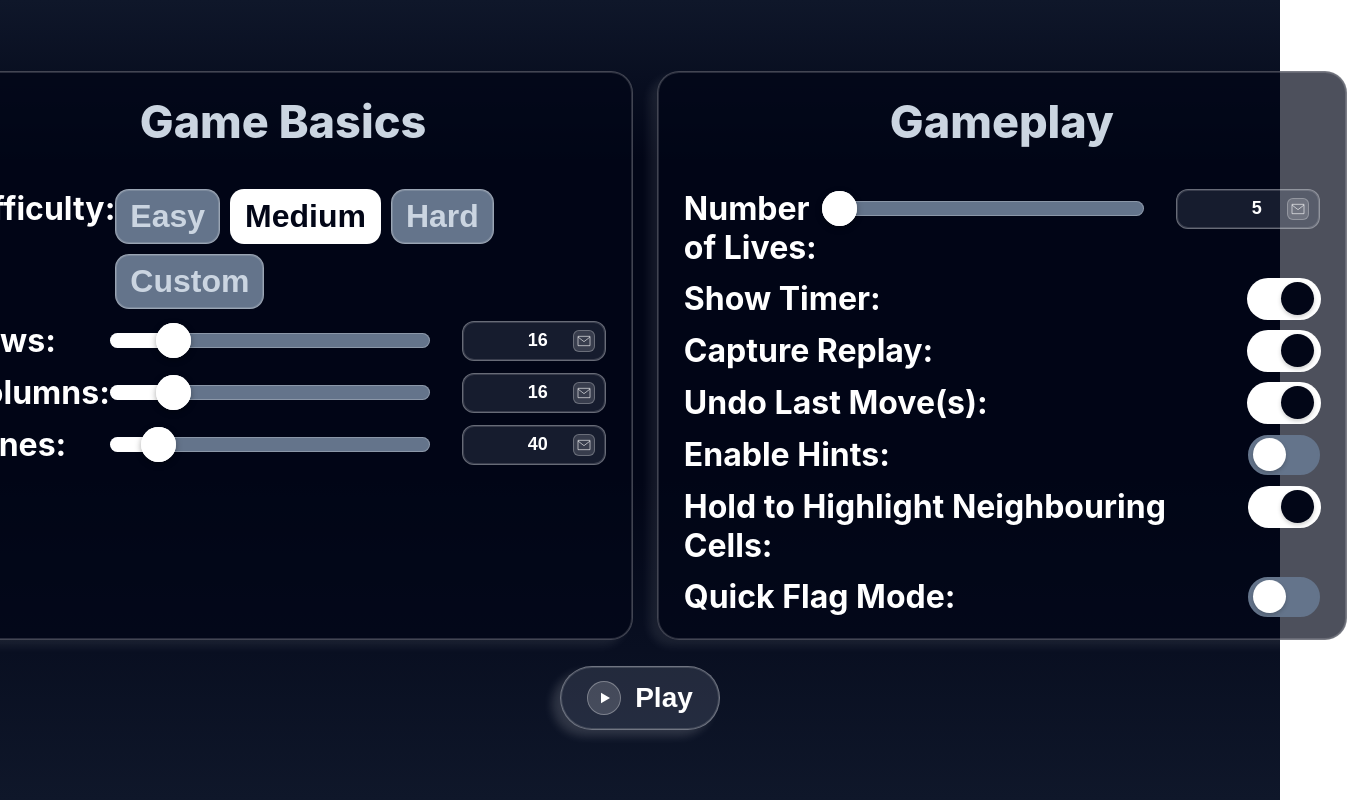
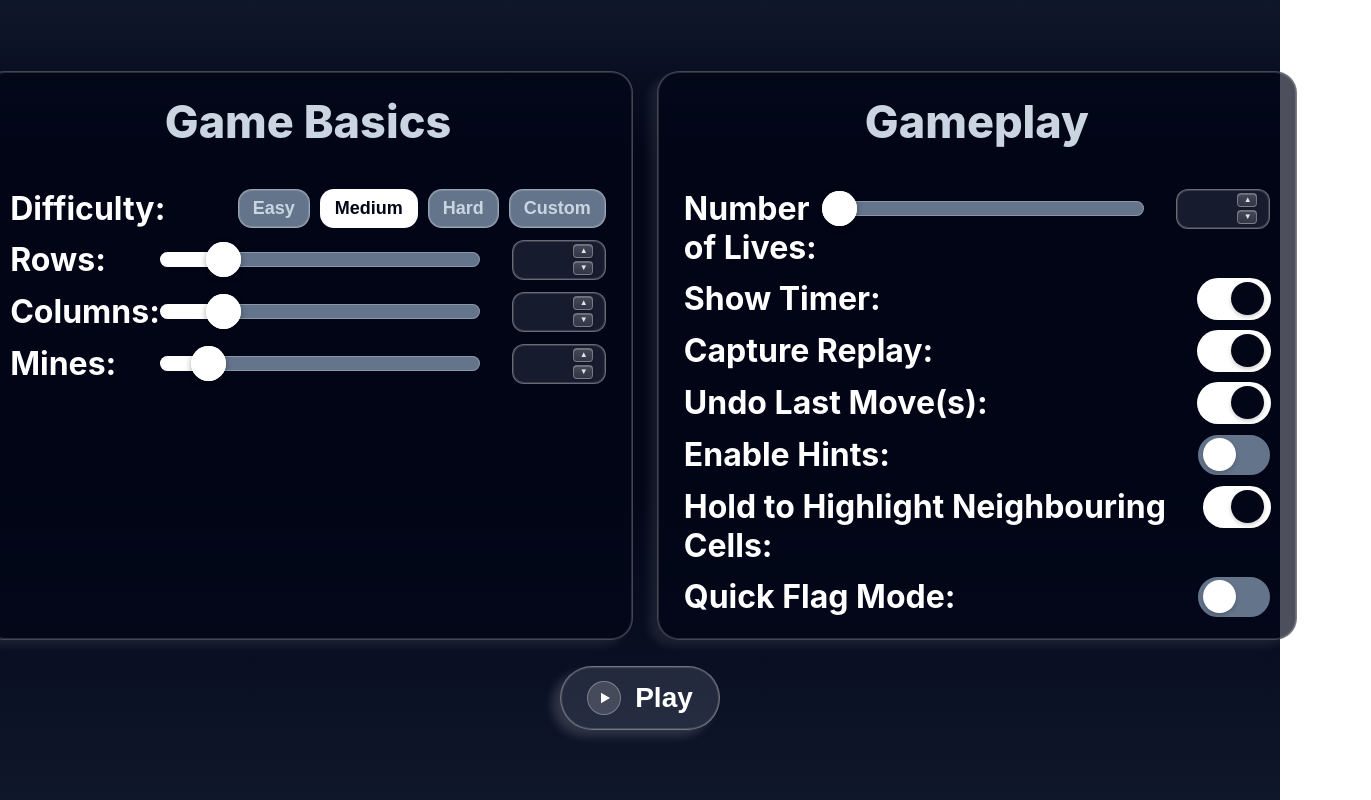
Before and after one commit to liskarovh/YIQ-Idiot-s-guide-to-simple-logic, a React (Create React App) app in the folder src/Frontend/: page /minesweeper-settings in a window 1280 px wide. Shown: the whole page, 1371 px wide, since content can reach past the window. Built offline with nearby package versions, Linux system fonts and the light colour scheme.

Commit message:
feat: enhance NumberField component with increment/decrement functionality and improved props
Signed-off-by: Jan Kalina <xkalinj00@stud.fit.vutbr.cz>

```diff
--- a/src/Frontend/src/components/NumberField.jsx
+++ b/src/Frontend/src/components/NumberField.jsx
@@ -1,97 +1,233 @@
-// javascript
-import React from 'react';
-import colors from '../Colors';
+import React, {useMemo} from "react";
+import colors from "../Colors";
 
 /**
- * NumberField — numeric input with optional icon and parameterized sizing.
+ * NumberField is a styled numeric input component with increment/decrement buttons.
+ * It supports minValue/maxValue bounds, step, custom digit width, and can display zero as infinity.
  *
- * Props:
- * - value: number | string — current input value (controlled)
- * - onChange: (n: number) => void — callback invoked with the parsed numeric value
- * - min?: number — optional minimum allowed value
- * - max?: number — optional maximum allowed value
- * - step?: number — step increment for the native input (default: 1)
- * - icon?: ReactNode — optional trailing icon element (e.g. <svg/>)
- * - inputWidth?: number — width of the input itself in px (default: 88)
- * - height?: number — height of the entire component in px (default: 40)
- * - padding?: number — inner horizontal padding in px (default: 10)
- * - fontSize?: number — font size in px (default: 18)
- * - borderRadius?: number — border radius in px (default: 12)
+ * @param {Object} props
+ * @param {number} presetValue - Current presetValue of the field.
+ * @param {number} minValue - Minimum allowed presetValue.
+ * @param {number} maxValue - Maximum allowed presetValue.
+ * @param {number} [maxDigits=3] - Maximum number of digits to display.
+ * @param {function} onChange - Callback when presetValue changes.
+ * @param {number} [step=1] - Step for increment/decrement.
+ * @param {number} [height=40] - Height of the input.
+ * @param {number} [padding=10] - Horizontal padding.
+ * @param {number} [fontSize=18] - Font size.
+ * @param {number} [borderRadius=12] - Border radius.
+ * @param {boolean} [zeroAsInfinity=false] - If true, display zero as ∞.
  */
 function NumberField({
-                         value,
+                         presetValue,
+                         minValue,
+                         maxValue,
+                         maxDigits = 3,
                          onChange,
-                         min,
-                         max,
                          step = 1,
-                         icon,
-                         inputWidth = 88,
                          height = 40,
                          padding = 10,
                          fontSize = 18,
-                         borderRadius = 12
+                         borderRadius = 12,
+                         zeroAsInfinity = false
                      }) {
-    // Wrapper for the whole NumberField
+
+    // Calculate input width based on maxDigits or min/max values
+    const inputWidth = useMemo(() => {
+        let digits = maxDigits;
+
+        // If not explicitly set, calculate from min/max
+        if(!digits && (maxValue != null || minValue != null)) {
+            const maxVal = Math.max(
+                    Math.abs(maxValue ?? 0),
+                    Math.abs(minValue ?? 0)
+            );
+
+            digits = maxVal.toString().length;
+        }
+
+        // At least 2 digits, add space for ∞ if needed
+        digits = Math.max(digits || 2, zeroAsInfinity ? 1 : 0);
+
+        // Each digit ~14px
+        return digits * 14;
+    }, [maxValue, minValue, zeroAsInfinity, maxDigits]);
+
+    // Styles for the component
     const wrap = {
-        display: 'inline-flex',
-        alignItems: 'center',
-        gap: 8,                                              // gap between the input and the icon
-        padding: `6px ${padding}px`,                         // fixed vertical padding, horizontal is parameterized
+        display: "inline-flex",
+        alignItems: "center",
+        gap: 8,
+        padding: `6px ${padding}px`,
         height: height,
         borderRadius: borderRadius,
-        border: '1px solid rgba(255,255,255,0.35)',         // subtle light border
-        boxShadow: 'inset 0 0 0 1px rgba(255,255,255,0.15)', // inner light effect
-        background: 'rgba(148,163,184,0.15)',               // semi-transparent background
-        boxSizing: 'border-box',
+        border: "1px solid rgba(255,255,255,0.35)",
+        boxShadow: "inset 0 0 0 1px rgba(255,255,255,0.15)",
+        background: "rgba(148,163,184,0.15)",
+        boxSizing: "border-box"
     };
 
-    // Style for the numeric input itself
+    const inputContainer = {
+        position: "relative",
+        display: "inline-flex",
+        alignItems: "center"
+    };
+
     const input = {
         width: inputWidth,
-        background: 'transparent',                           // transparent background
-        border: 'none',                                     // no border (container provides it)
-        outline: 'none',                                    // no outline on focus
-        color: colors.text_header,                          // text color
+        background: "transparent",
+        border: "none",
+        outline: "none",
+        color: colors.text_header,
         fontSize: fontSize,
-        fontWeight: 700,                                    // bold font
-        textAlign: 'right',                                 // text aligned right
+        fontWeight: 700,
+        textAlign: "center",
+        MozAppearance: "textfield",
+        paddingRight: 28
     };
 
-    // Container for the icon (if provided)
-    const iconBox = {
-        width: 22,
-        height: 22,
-        borderRadius: 6,                                    // slightly smaller radius than main container
-        display: 'grid',
-        placeItems: 'center',                               // center the icon
-        background: 'rgba(255,255,255,0.15)',               // lighter background for the icon box
-        boxShadow: 'inset 0 0 0 1px rgba(255,255,255,0.25)', // subtle inner border
+    const spinnerContainer = {
+        position: "absolute",
+        right: 2,
+        display: "flex",
+        flexDirection: "column",
+        gap: 3
     };
 
-    // Handler for input value changes
-    function handleChange(e) {
-        const v = e.target.value;                           // get value from event
-        const n = Number(v);                                // convert to number
-        if (!Number.isNaN(n)) {                             // if it's a valid number
-            let next = n;
-            if (min != null) next = Math.max(min, next);   // enforce minimum if provided
-            if (max != null) next = Math.min(max, next);   // enforce maximum if provided
-            onChange?.(next);                               // call the callback
+    const arrowButton = {
+        width: 20,
+        height: 14,
+        background: "linear-gradient(180deg, rgba(255,255,255,0.2) 0%, rgba(255,255,255,0.12) 100%)",
+        border: "1px solid rgba(255,255,255,0.3)",
+        borderRadius: 4,
+        cursor: "pointer",
+        display: "grid",
+        placeItems: "center",
+        color: colors.text_header,
+        fontSize: 9,
+        transition: "all 0.15s ease",
+        userSelect: "none",
+        boxShadow: "0 1px 2px rgba(0,0,0,0.15), inset 0 1px 0 rgba(255,255,255,0.2)",
+        position: "relative",
+        overflow: "hidden"
+    };
+
+    const arrowIcon = {
+        fontSize: 8,
+        lineHeight: 1,
+        opacity: 0.85,
+        fontWeight: 900
+    };
+
+    // If zeroAsInfinity is true and value is 0, show ∞
+    const showInfinity = zeroAsInfinity && presetValue === 0;
+    const displayValue = showInfinity ? "∞" : presetValue;
+
+    // Handle manual input change.
+    function handleChange(event) {
+        const valueString = event.target.value;
+        const valueNumber = Number(valueString);
+        if(!Number.isNaN(valueNumber)) {
+            let nextNumber = valueNumber;
+            if(minValue != null) {
+                nextNumber = Math.max(minValue, nextNumber);
+            }
+            if(maxValue != null) {
+                nextNumber = Math.min(maxValue, nextNumber);
+            }
+            onChange?.(nextNumber);
         }
+    }
+
+    // Increment value by step, respecting max.
+    function increment() {
+        let nextNumber = presetValue + step;
+        if(maxValue != null) {
+            nextNumber = Math.min(maxValue, nextNumber);
+        }
+        onChange?.(nextNumber);
+    }
+
+    // Decrement value by step, respecting min.
+    function decrement() {
+        let next = presetValue - step;
+        if(minValue != null) {
+            next = Math.max(minValue, next);
+        }
+        onChange?.(next);
     }
 
     return (
             <div style={wrap}>
-                <input
-                        type="number"
-                        value={value}
-                        min={min}
-                        max={max}
-                        step={step}
-                        onChange={handleChange}
-                        style={input}
-                />
-                {icon && <div style={iconBox}>{icon}</div>}
+                {/* Hide default browser number spinners */}
+                <style>
+                    {`
+                        input[type="number"]::-webkit-inner-spin-button,
+                        input[type="number"]::-webkit-outer-spin-button {
+                            -webkit-appearance: none;
+                            margin: 0;
+                        }
+                    `}
+                </style>
+                <div style={inputContainer}>
+                    <input
+                            type="text"
+                            value={displayValue}
+                            min={minValue}
+                            max={maxValue}
+                            step={step}
+                            onChange={handleChange}
+                            style={input}
+                    />
+                    <div style={spinnerContainer}>
+                        <button
+                                style={arrowButton}
+                                onClick={increment}
+                                disabled={maxValue != null && presetValue >= maxValue}
+                                onMouseEnter={(e) => {
+                                    e.currentTarget.style.background = "linear-gradient(180deg, rgba(255,255,255,0.3) 0%, rgba(255,255,255,0.2) 100%)";
+                                    e.currentTarget.style.transform = "scale(1.05)";
+                                    e.currentTarget.style.boxShadow = "0 2px 4px rgba(0,0,0,0.2), inset 0 1px 0 rgba(255,255,255,0.3)";
+                                }}
+                                onMouseLeave={(e) => {
+                                    e.currentTarget.style.background = "linear-gradient(180deg, rgba(255,255,255,0.2) 0%, rgba(255,255,255,0.12) 100%)";
+                                    e.currentTarget.style.transform = "scale(1)";
+                                    e.currentTarget.style.boxShadow = "0 1px 2px rgba(0,0,0,0.15), inset 0 1px 0 rgba(255,255,255,0.2)";
+                                }}
+                                onMouseDown={(e) => {
+                                    e.currentTarget.style.transform = "scale(0.95)";
+                                }}
+                                onMouseUp={(e) => {
+                                    e.currentTarget.style.transform = "scale(1.05)";
+                                }}
+                        >
+                            <span style={arrowIcon}>▲</span>
+                        </button>
+                        <button
+                                style={arrowButton}
+                                onClick={decrement}
+                                disabled={minValue != null && presetValue <= minValue}
+                                onMouseEnter={(e) => {
+                                    e.currentTarget.style.background = "linear-gradient(180deg, rgba(255,255,255,0.3) 0%, rgba(255,255,255,0.2) 100%)";
+                                    e.currentTarget.style.transform = "scale(1.05)";
+                                    e.currentTarget.style.boxShadow = "0 2px 4px rgba(0,0,0,0.2), inset 0 1px 0 rgba(255,255,255,0.3)";
+                                }}
+                                onMouseLeave={(e) => {
+                                    e.currentTarget.style.background = "linear-gradient(180deg, rgba(255,255,255,0.2) 0%, rgba(255,255,255,0.12) 100%)";
+                                    e.currentTarget.style.transform = "scale(1)";
+                                    e.currentTarget.style.boxShadow = "0 1px 2px rgba(0,0,0,0.15), inset 0 1px 0 rgba(255,255,255,0.2)";
+                                }}
+                                onMouseDown={(e) => {
+                                    e.currentTarget.style.transform = "scale(0.95)";
+                                }}
+                                onMouseUp={(e) => {
+                                    e.currentTarget.style.transform = "scale(1.05)";
+                                }}
+                        >
+                            <span style={arrowIcon}>▼</span>
+                        </button>
+                    </div>
+                </div>
             </div>
     );
 }
--- a/src/Frontend/src/components/SettingsOptionButton.jsx
+++ b/src/Frontend/src/components/SettingsOptionButton.jsx
@@ -21,7 +21,7 @@ function SettingsOptionButton({ selected = false, onClick, children }) {
         background: backgroundColor,
         color: textColor,
         fontWeight: 700,
-        fontSize: 32,
+        fontSize: 18,
         cursor: 'pointer',
         transition: 'transform 120ms ease, box-shadow 120ms ease, background 120ms ease',
   };
```
